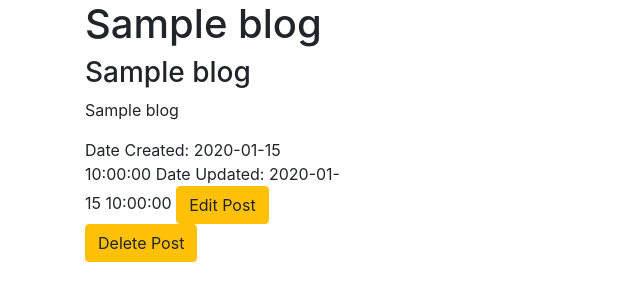
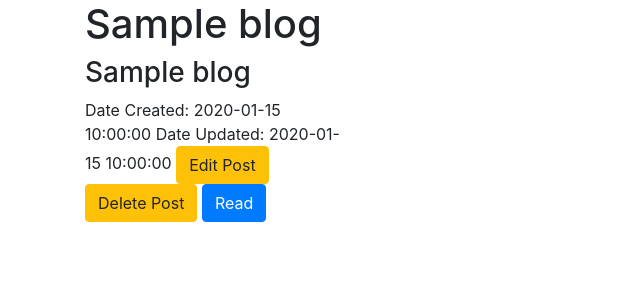
Before and after one commit to jonathanw82/blog, a Flask app: page / in a window 1280 px wide. Shown: the part 80-381 px from the top of the page, without its empty margins (0-640 px from the left). Run offline with Flask 2, Linux system fonts and the light colour scheme; a database or web service that is not in the repository returns one stand-in record (values such as "Sample title"); some libraries are stand-ins or nearby versions.

Commit message:
working blog app

```diff
--- a/app.py
+++ b/app.py
@@ -82,9 +82,10 @@ def delete_post(post_id):
     return redirect(url_for('home'))
 
 
-@app.route("/read")
-def read():
-    return render_template("read.html", page_title="read")
+@app.route('/read_post/<post_id>')
+def read_post(post_id):
+    read = mongo.db.blogs.find_one({'_id': ObjectId(post_id)})
+    return render_template("read.html", page_title="read", display=read)
 
 
 if __name__ == "__main__":
--- a/templates/home.html
+++ b/templates/home.html
@@ -11,11 +11,11 @@
             <div class="col-sm-3">
                 <h1>{{ b.name }}</h1>
                 <h3>{{ b.title }}</h3>
-                <p>{{ b.blog }}</p>
                 <span>Date Created: {{ b.created }}</span>
                 <span>Date Updated: {{ b.updated }}</span>
-                <a class="btn btn-warning form-button" href="{{url_for ('edit_post', post_id=b._id)}}">Edit Post</a>
-                <a class="btn btn-warning form-button" href="{{url_for ('delete_post', post_id=b._id)}}">Delete Post</a>
+                <a class="btn btn-warning form-button" href="{{ url_for ('edit_post', post_id=b._id) }}">Edit Post</a>
+                <a class="btn btn-warning form-button" href="{{ url_for ('delete_post', post_id=b._id) }}">Delete Post</a>
+                <a class="btn btn-primary form-button" href="{{ url_for ('read_post', post_id=b._id)}}">Read</a>
             </div>
             {% endfor %}
         </div>
```
Also changed, not shown: templates/read.html (+21 -0 lines).
